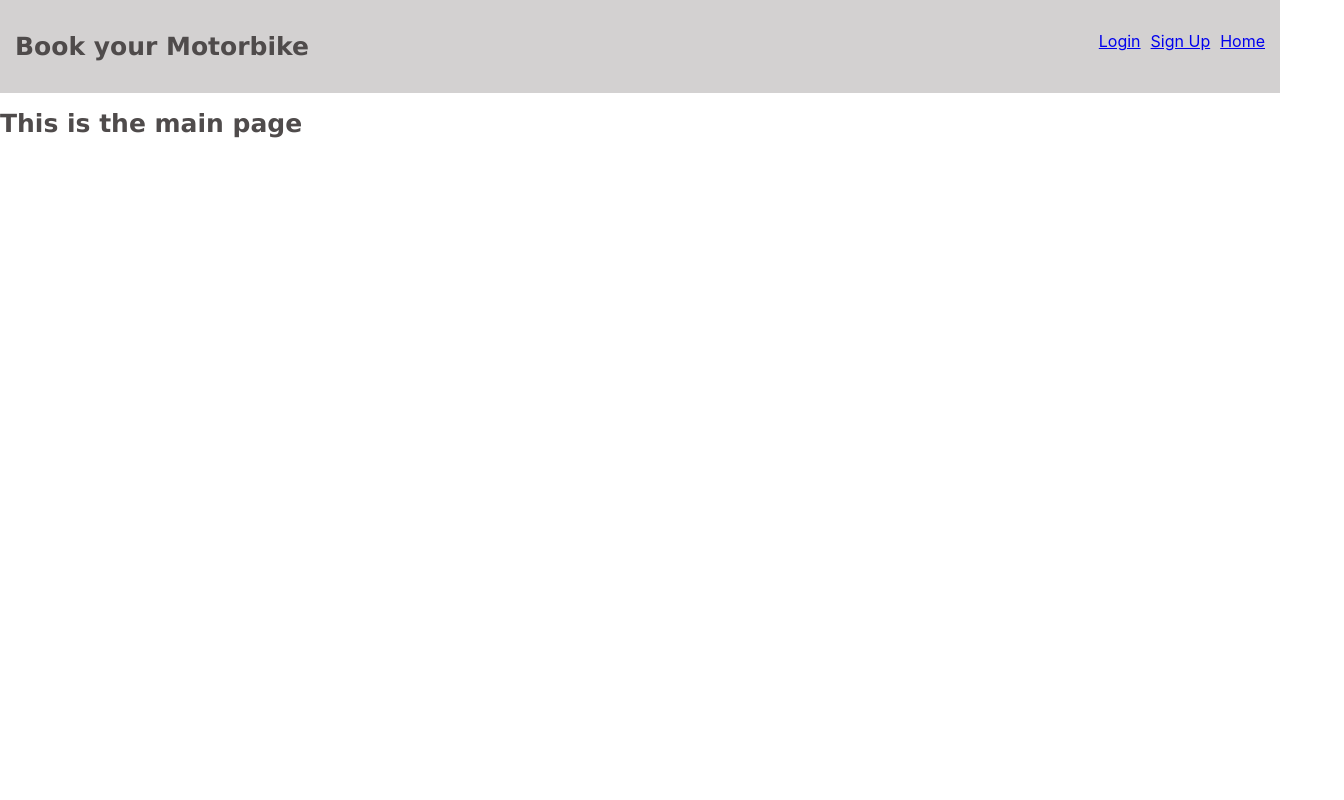
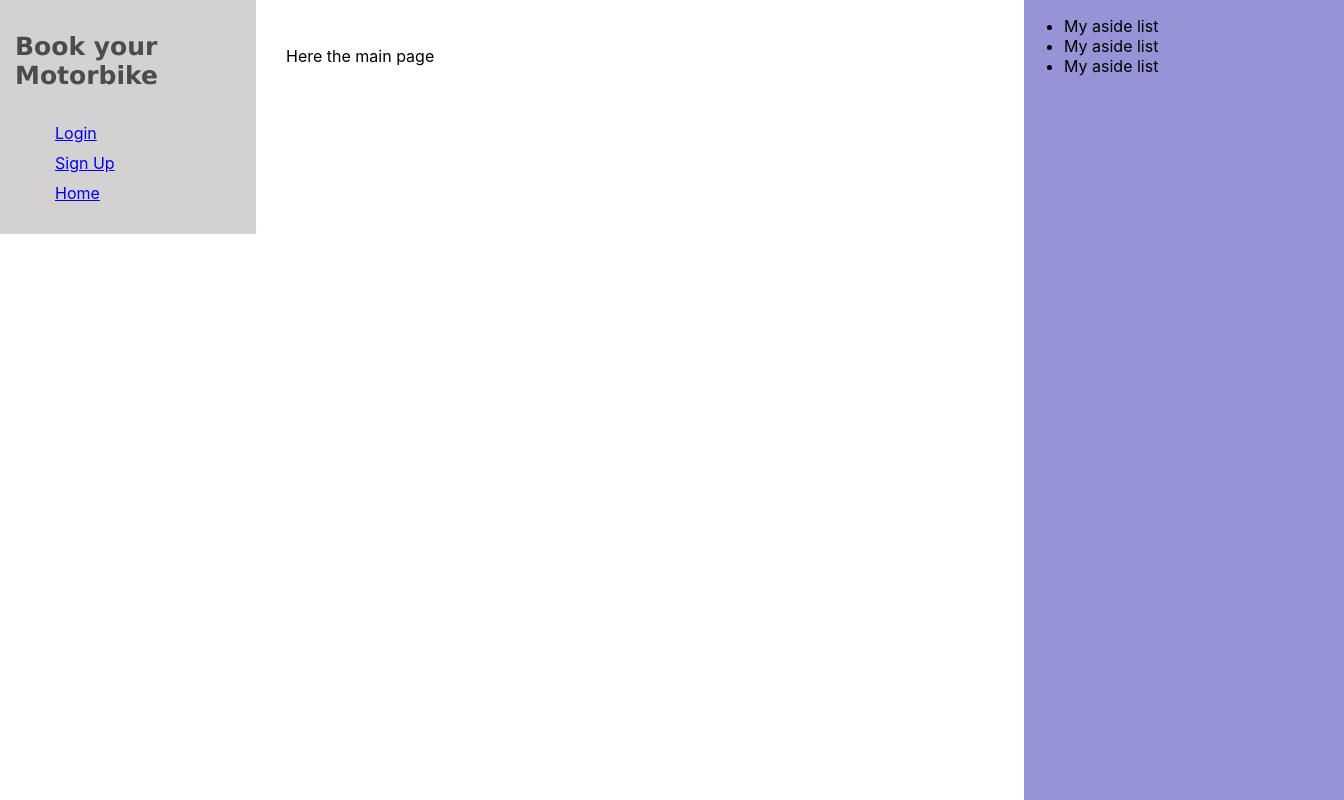
Before and after one commit to YannickZahinda/Motorbikes-app-frontend, a React (Create React App) app in the folder motorbike-frontend/: page /Home in a window 1280 px wide. Shown: the whole page, 1344 px wide, since content can reach past the window. Built offline with nearby package versions, Linux system fonts and the light colour scheme.

Commit message:
format stick to figma design

```diff
--- a/motorbike-frontend/src/App.js
+++ b/motorbike-frontend/src/App.js
@@ -2,21 +2,18 @@ import React from 'react';
 import './App.css';
 import { BrowserRouter as Router, Routes, Route } from 'react-router-dom';
 import { Login } from './components/User_registration/Registration';
-import { Nav } from './components/navigation/Nav';
+// import { Nav } from './components/navigation/Nav';
 import { Home } from './components/home/home';
 import { Sign_up } from './components/User_registration/Sign_up';
 
 function App() {
   return (
     <Router>
-      <Nav/>
-      <Routes>
-        <>
-          <Route path='/Registration' element={<Login />} />
+        <Routes>
+          <Route path='/Registration' element={<Login />}/>
           <Route path='/Sign_up' element={<Sign_up />} />
           <Route path='/Home' element={<Home />} />
-        </>
-      </Routes>
+        </Routes>
     </Router>
   );
 }
--- a/motorbike-frontend/src/components/User_registration/Registration.js
+++ b/motorbike-frontend/src/components/User_registration/Registration.js
@@ -1,9 +1,14 @@
 import React from 'react'
+import { Nav } from '../navigation/Nav'
 import './Registration.css'
 
 export const Login = () => {
     return (
-        <div>
+        <>
+        <header>
+            <Nav />
+        </header>
+        <div className='main-section'>
             <h1 className='login'>Login</h1>
             <form>
                 <div className='form-input'>
@@ -19,5 +24,6 @@ export const Login = () => {
                 </div>
             </form>
         </div>
+        </>
     )
 }
--- a/motorbike-frontend/src/components/User_registration/Sign_up.js
+++ b/motorbike-frontend/src/components/User_registration/Sign_up.js
@@ -1,9 +1,14 @@
 import React from 'react'
+import { Nav } from '../navigation/Nav'
 import './Registration.css'
 
 export const Sign_up = () => {
     return (
-        <div>
+        <>
+        <header>
+            <Nav />
+        </header>
+        <div className='main-section'>
             <h1 className='login'>Sign Up</h1>
             <form>
                 <div className='form-input'>
@@ -19,5 +24,6 @@ export const Sign_up = () => {
                 </div>
             </form>
         </div>
+        </>
     )
 }
--- a/motorbike-frontend/src/components/home/home.css
+++ b/motorbike-frontend/src/components/home/home.css
@@ -0,0 +1,18 @@
+.main{
+    display: grid;
+    /* grid-template-columns: 1fr 3fr 1fr; */
+    grid-template-columns: 20% 60% 25%;
+    height: 100vh;
+}
+
+.nav{
+    height: 100vh;
+}
+
+aside{
+    background-color: rgba(128, 128, 206, 0.841);
+}
+
+main{
+    padding: 30px;
+}
--- a/motorbike-frontend/src/components/home/home.js
+++ b/motorbike-frontend/src/components/home/home.js
@@ -1,8 +1,21 @@
 import React from 'react'
+import { Nav } from '../navigation/Nav'
 import './home.css'
 
 export const Home = () => (
     <div className='main'>
-        <h1>This is the main page</h1>
+        <header className='nav'>
+            <Nav/>
+        </header>
+        <main>
+            <p>Here the main page</p>
+        </main>
+        <aside>
+            <ul>
+                <li>My aside list</li>
+                <li>My aside list</li>
+                <li>My aside list</li>
+            </ul>
+        </aside>
     </div>
 )
--- a/motorbike-frontend/src/components/navigation/Nav.css
+++ b/motorbike-frontend/src/components/navigation/Nav.css
@@ -1,5 +1,6 @@
 .app-logo{
     display: flex;
+    flex-direction: column;
     background-color: rgba(185, 182, 182, 0.628);
     padding: 15px;
 }
@@ -14,6 +15,7 @@ h1{
 .nav-links{
     list-style-type: none;
     display: flex;
+    flex-direction: column;
     color: rgb(79, 75, 75);
     gap: 10px;
     cursor: pointer;
```
